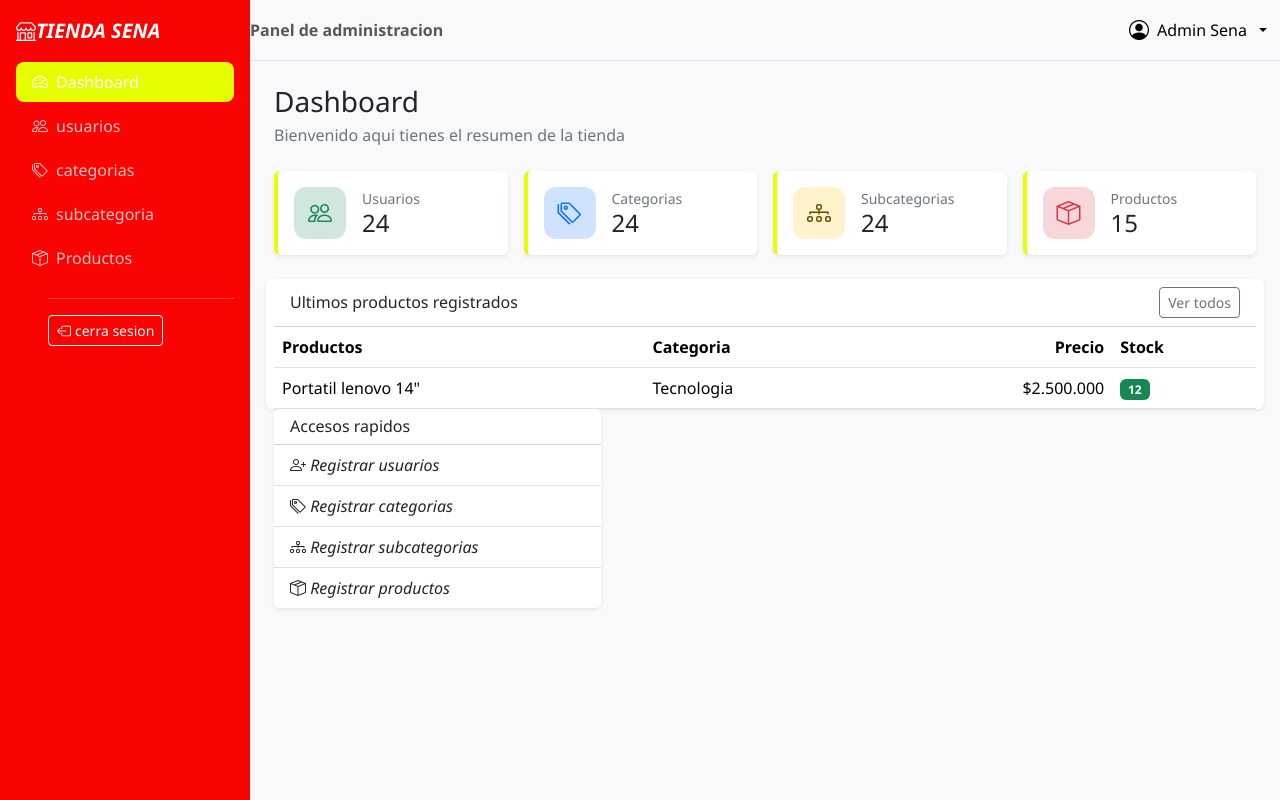
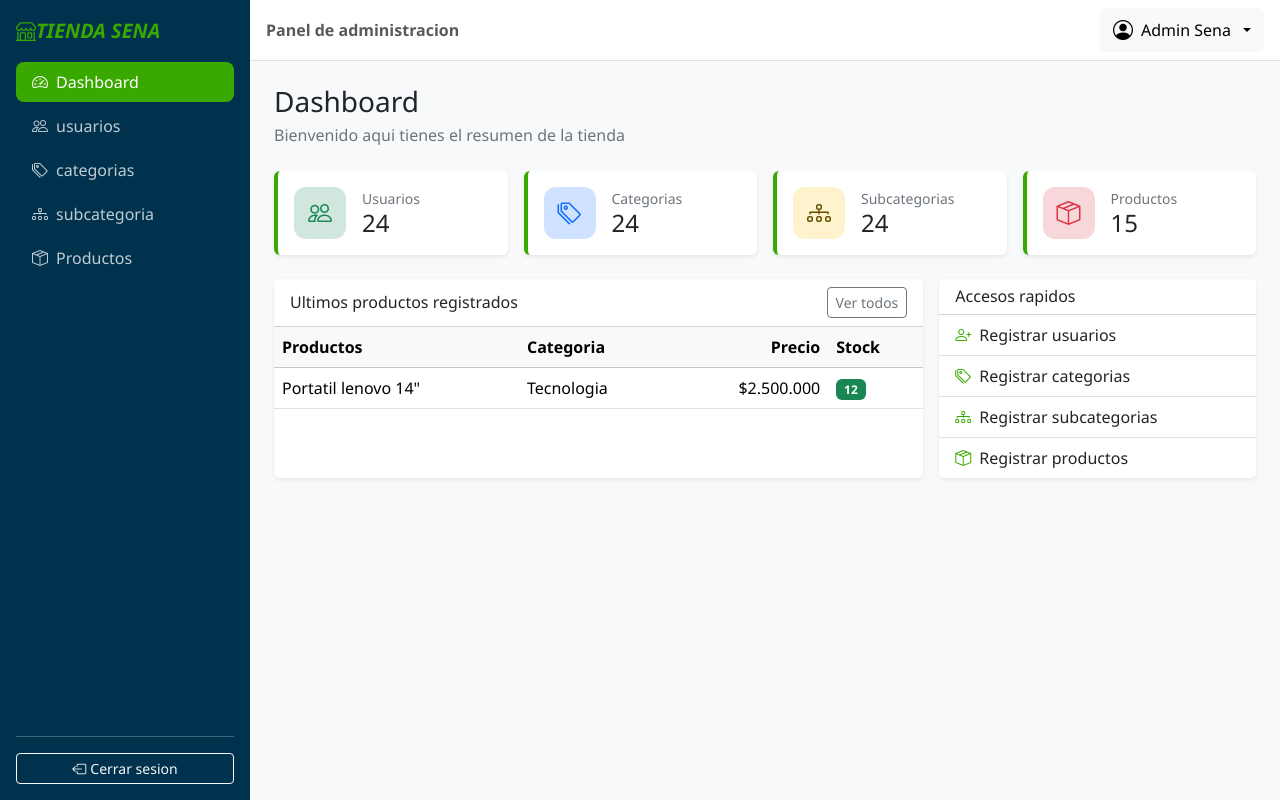
Before and after one commit to BreinerMartinez7/breiner, a plain HTML site: page dashboard.html in a window 1280 px wide. Drawn offline with nearby package versions, Linux system fonts and the light colour scheme.

Commit message:
arreglo de cod

```diff
--- a/css/estilo.css
+++ b/css/estilo.css
@@ -4,9 +4,9 @@
 
 /* variables de marca es decir las generales*/
 :root {/* es la raiz del documento las variables declaradas aqui sirven para toda la pagina*/
-    --sena-verde: #e5ff00;/*toda variable inicia con -- el color esta en hexadecimal pero lo podemos colocar en texto*/
-    --sena-verde-oscuro: #0011ff;
-    --sena-azul:#fa0303;
+    --sena-verde: #39a900;/*toda variable inicia con -- el color esta en hexadecimal pero lo podemos colocar en texto*/
+    --sena-verde-oscuro: #2e8700;
+    --sena-azul:#00324d;
     --sidebar-ancho: 250px;/*ancho del menu lateral px es la unidad*/
 
 }
@@ -16,9 +16,9 @@ body {/* afecta a todo el cuerpo de la pagina*/
     font-family: "segoe UI", Roboto, arial, sans-serif;/*tipos de letra si no existe pasa a la siguiente*/
 }
 /*texto verde */
-.texto-sena {
+.text-sena {
     /*Usa la variable de marca*/
-    color: var(--sena-verde)
+    color: var(--sena-verde);
 }
     /*boton con los colores del sena usando las variables de bootsatrapm */
 /*se usa junto a btn: class="btn btn-sena" */
@@ -30,17 +30,17 @@ body {/* afecta a todo el cuerpo de la pagina*/
     /*color de borde*/
     --bs-btn-border-color: var(--sena-verde);
     /*texto con el mouse arriba*/
-    --bs-btn--hover-color: #fff;
+    --bs-btn-hover-color: #fff;
     /*fondo con el mouse encima*/
     --bs-btn-hover-bg: var(--sena-verde-oscuro);
     /*borde con el mouse encima*/
-    --bs-btn--border-color: var(--sena-verde-oscuro);
+    --bs-btn-hover-border-color: var(--sena-verde-oscuro);
     /*texto mientras se hace clic*/
-    --bs--btn--active-color: #fff;
+    --bs-btn-active-color: #fff;
     /*fondo mientras se hace clic*/
-    --bts-btn-active-bg: var(--sena-verde-oscuro);
+    --bs-btn-active-bg: var(--sena-verde-oscuro);
     /*borde mientras se hace clic*/
-    --bts-btn-active-border-color: var(--sena-verde-oscuro);
+    --bs-btn-active-border-color: var(--sena-verde-oscuro);
     /*cierra la regla*/
 }
 /* la coma aplica la misma regla a varios selectores: los campos con el foco*/
@@ -52,7 +52,7 @@ body {/* afecta a todo el cuerpo de la pagina*/
     /*borde verde en lugar del azul de bootstrap*/
     border-color: var(--sena-verde);
     /*hazlo verde traslucido al rededor del campo*/
-    box-shadow: 0 0 .25rem rgba(57, 169, 0, .25);
+    box-shadow: 0 0 0 .25rem rgba(57, 169, 0, .25);
     /*cierre  la regla*/
 }
 
@@ -225,7 +225,7 @@ body {/* afecta a todo el cuerpo de la pagina*/
         /*la sube 4px efecto de levantarse*/
         transform: translateY(-4px);
         /*sombra mas marcada (!important para ganarle al shadow-sm*/
-        box-shadow: 0 .5rem rgba(0, 0, 0, .12)!important;
+        box-shadow: 0 .5rem 1rem rgba(0, 0, 0, .12)!important;
     }
 
     /*cuadro el color que contiene el icono de la tarjeta*/
@@ -268,7 +268,7 @@ body {/* afecta a todo el cuerpo de la pagina*/
     }
 
     /*tarjeta punteada que invita a crear una categoria nueva */
-    .tajeta-agregar {
+    .tarjeta-agregar {
         border: 2px dashed #ced4da;
         background-color: transparent;
         color: #6c757d;
--- a/css/estilos.css
+++ b/css/estilos.css
@@ -232,7 +232,7 @@ body {
 
 /* ---------- 5. Panel: tarjetas de indicadores ---------- */
 /* Tarjetas con números del dashboard (KPI = indicador clave). */
-.tarjeta-kpi {
+.tarjetas-kpi {
     /* Sin borde general… */
     border: 0;
     /* …excepto una franja verde a la izquierda. */
@@ -243,7 +243,7 @@ body {
 }
 
 /* Tarjeta con el mouse encima. */
-.tarjeta-kpi:hover {
+.tarjetas-kpi:hover {
     /* La sube 4px: efecto de “levantarse”. */
     transform: translateY(-4px);
     /* Sombra más marcada (!important para ganarle a shadow-sm). */
--- a/dashboard.html
+++ b/dashboard.html
@@ -14,13 +14,13 @@
     <!--menu lateral-->
     <!--offcanvas en pantallas menores al lg es un panel oculto que se desliza-->
     <!--desde el lg se muestra norma. offcanvas-start lo hace salir por la izquierda. sidebar es muestra la clase el id usa el boton que lo abre-->
-    <aside class="offcanvas-lg offcanvas-start sidebar" tabindex="-1" id="menuLateral" arial-labelledby="tituloMenu">
+    <aside class="offcanvas-lg offcanvas-start sidebar" tabindex="-1" id="menuLateral" aria-labelledby="tituloMenu">
         <!--encabezado de el panel; bootstrap solo lo muestra en celular-->
         <div class="offcanvas-header border-bottom border-secondary">
             <!--nombre del sistema en el panel movil-->
             <h5 class="offcanvas-title" id="tituloMenu"><i class="bi bi-shop me-2"></i>tienda sena</h5>
             <!--button x blanco de cierre de panel -->
-            <button type="button" class="btn-close-btn-close-withe" data-bs-dismiss="offcanvas" data-bs-target="#menulateral" arial-labeL="cerrar menu"></button>
+            <button type="button" class="btn-close btn-close-white" data-bs-dismiss="offcanvas" data-bs-target="#menuLateral" aria-label="Cerrar menu"></button>
         </div>
         <!--cuerpo del menu flexbox em columan para apilar el logo enlaces y boton de salida -->
         <div class="offcanvas-body flex-column p-3">
@@ -33,33 +33,26 @@
         <!--lista de navegacion en columna (flex-column) .nav-pills de forma de pildora al enlace activo mb-auto empuja lo que sigue hast ale fondo-->
         <ul class="nav nav-pills flex-column mb-auto">
             <!--Enlace al dashboard active lo resalta en verde y aria -current="page" la pafgina actual en cada modulo el active pasa si propio enlace-->
-            <li class="nav-item"><a href="dashboard.html" class="nav-link active" aria-current="page"><i class="bi bi-speedometer2 me-2"></i>Dashboard</a></i>
-            </li>
+            <li class="nav-item"><a href="dashboard.html" class="nav-link active" aria-current="page"><i class="bi bi-speedometer2 me-2"></i>Dashboard</a></li>
             <!--Enlace a modulo usuarios-->
-            <li class="nav-item"><a href="usuarios.html" class="nav-link"><i class="bi bi-people me-2"></i>usuarios</a></i>
+            <li class="nav-item"><a href="usuarios.html" class="nav-link"><i class="bi bi-people me-2"></i>usuarios</a></li>
             <!--link categoria-->
             <li class="nav-item"><a href="categorias.html" class="nav-link"><i class="bi bi-tags me-2"></i>categorias</a></li>
             <li class="nav-item"><a href="subcategorias.html" class="nav-link"><i class="bi bi-diagram-3 me-2"></i>subcategoria</a></li>
             <li class="nav-item"><a href="productos.html" class="nav-link"><i class="bi bi-box-seam me-2"></i>Productos</a></li>
-            <ul>
+        </ul>
         <hr>
         <!--boton que se vuelve al login asi se cierra la sesion-->
-                <a href="index.html" class="btn btn-outline-light btn-sm"><i class="bi bi-box-arrow-left me-1"></i>cerra sesion</a>
+        <a href="index.html" class="btn btn-outline-light btn-sm"><i class="bi bi-box-arrow-left me-1"></i>Cerrar sesion</a>
         <!--cierra el cuerpo del menu-->
-
-
-    </aside>
-    <body>
-
         </div>
-        <!--cierra el menu lateral-->
     </aside>
     <!--zona derecha del dashboard-->
     <div class="contenido">
 
         <!--Barra superior-->
         <!--Baara blanca con borde inferior, la deja pegada arriba al hacer scrool-->
-        <nav class="navbar bg white border-bottom px3 sticky-top">
+        <nav class="navbar bg-white border-bottom px-3 sticky-top">
             <!--boton para abrir el menu en celular lo oculta el computador el menu siempre se ve-->
             <button class="btn btn-outline-secondary d-lg-none" type="button" data-bs-toggle="offcanvas" data-bs-target="#menuLateral" aria-controls="menuLateral" aria-label="Abrir menu">
                 <!--icono de menu hamburguesa-->
@@ -78,12 +71,12 @@
                     <span class="d-none d-md-inline">Admin Sena</span>
                 </button>
                 <!--lista de opciones alinea ala derecha para que no se salga de la pantalla-->
-                <ul class="dropdown-menu dropdown-menu-end-shadow">
+                <ul class="dropdown-menu dropdown-menu-end shadow">
                     <!--encabezado cliclable dentro del menu -->
-                    <li><h6 class="dropddown-header"></h6>admin@sena.edu.co</li>
+                    <li><h6 class="dropdown-header">admin@sena.edu.co</h6></li>
                     <!--opcion del menu-->
                     <li><a class="dropdown-item" href="#"><i class="bi bi-person me-2"></i>Mi perfil</a></li>
-                    <li><hr class="dropdown-item text-danger" href="index.html"><i class="bi bi-box-arrow-left me-2"></i>Cerrar sesion</li>
+                    <li><a class="dropdown-item text-danger" href="index.html"><i class="bi bi-box-arrow-left me-2"></i>Cerrar sesion</a></li>
                 </ul>
             </div>
         </nav>
@@ -192,6 +185,7 @@
                 <div class="row g-3">
                     <!--Ultimos prodcutos-->
                     <!--en computador ocupa 8 de 12 columnas en celular todo el ancho-->
+                    <div class="col-lg-8">
                     <div class="card border-0 shadow-sm h-100">
                         <!--encabezado de la tarjeta con titulo y enlace a los lados-->
                         <div class="card-header bg-white d-flex justify-content-between align-items-center">
@@ -201,9 +195,9 @@
                             <a href="productos.html" class="btn btn-sm btn-outline-secondary">Ver todos</a>
                         </div>
                         <!--permite desplazar la tabla en celular-->
-                        <div class="tablet-responsive">
+                        <div class="table-responsive">
                             <table class="table table-hover align-middle mb-0">
-                                <thead class="table -light">
+                                <thead class="table-light">
                                     <tr><th>Productos</th><th>Categoria</th><th class="text-end">Precio</th><th>Stock</th></tr>
                                 </thead>
                                 <!--Cuerpo en la tabla -->
@@ -220,10 +214,11 @@
                     <div class="card border-0 shadow-sm h-100">
                         <div class="card-header bg-white"><h2 class="h6 mb-0">Accesos rapidos</h2></div>
                         <div class="list-group list-group-flush">
-                            <a href="usuarios.html" class="list-group-item" list-group-item-action><i class="bi bi-person-plus me-2 text-sena"> Registrar usuarios</i></a>
-                            <a href="categorias.html" class="list-group-item" list-group-item-action><i class="bi bi-tags me-2 text-sena"> Registrar categorias</i></a>
-                            <a href="subcategorias.html" class="list-group-item" list-group-item-action><i class="bi bi-diagram-3 me-2 text-sena"> Registrar subcategorias</i></a>
-                            <a href="productos.html" class="list-group-item" list-group-item-action><i class="bi bi-box-seam me-2 text-sena"> Registrar productos</i></a>
+                            <a href="usuarios.html" class="list-group-item list-group-item-action"><i class="bi bi-person-plus me-2 text-sena"></i>Registrar usuarios</a>
+                            <a href="categorias.html" class="list-group-item list-group-item-action"><i class="bi bi-tags me-2 text-sena"></i>Registrar categorias</a>
+                            <a href="subcategorias.html" class="list-group-item list-group-item-action"><i class="bi bi-diagram-3 me-2 text-sena"></i>Registrar subcategorias</a>
+                            <a href="productos.html" class="list-group-item list-group-item-action"><i class="bi bi-box-seam me-2 text-sena"></i>Registrar productos</a>
+                        </div>
                     </div>
                 </div>
                 </div>
@@ -231,6 +226,6 @@
     </div>
 
     <!--javascript con bootstrap necesario para para el menu deslizable-->
-    <script src="https://cdn/jsdelivr.net/npm/bootstrap@5.3.3/dist/js/bootstrap.bundle.min.js">
+    <script src="https://cdn.jsdelivr.net/npm/bootstrap@5.3.3/dist/js/bootstrap.bundle.min.js"></script>
 </body>
 </html>
```
Lines whose indentation alone changed are shown as unchanged.
